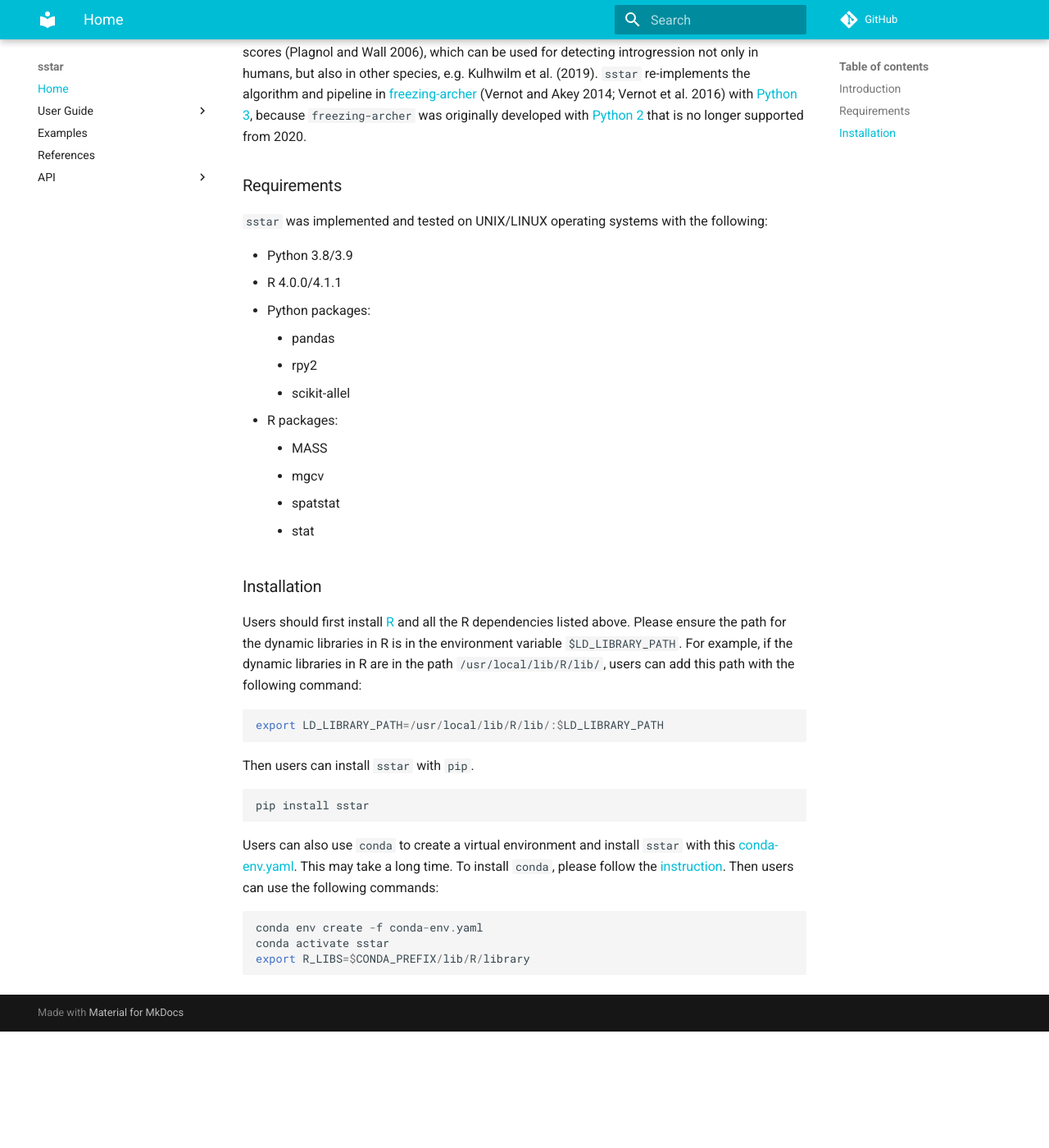
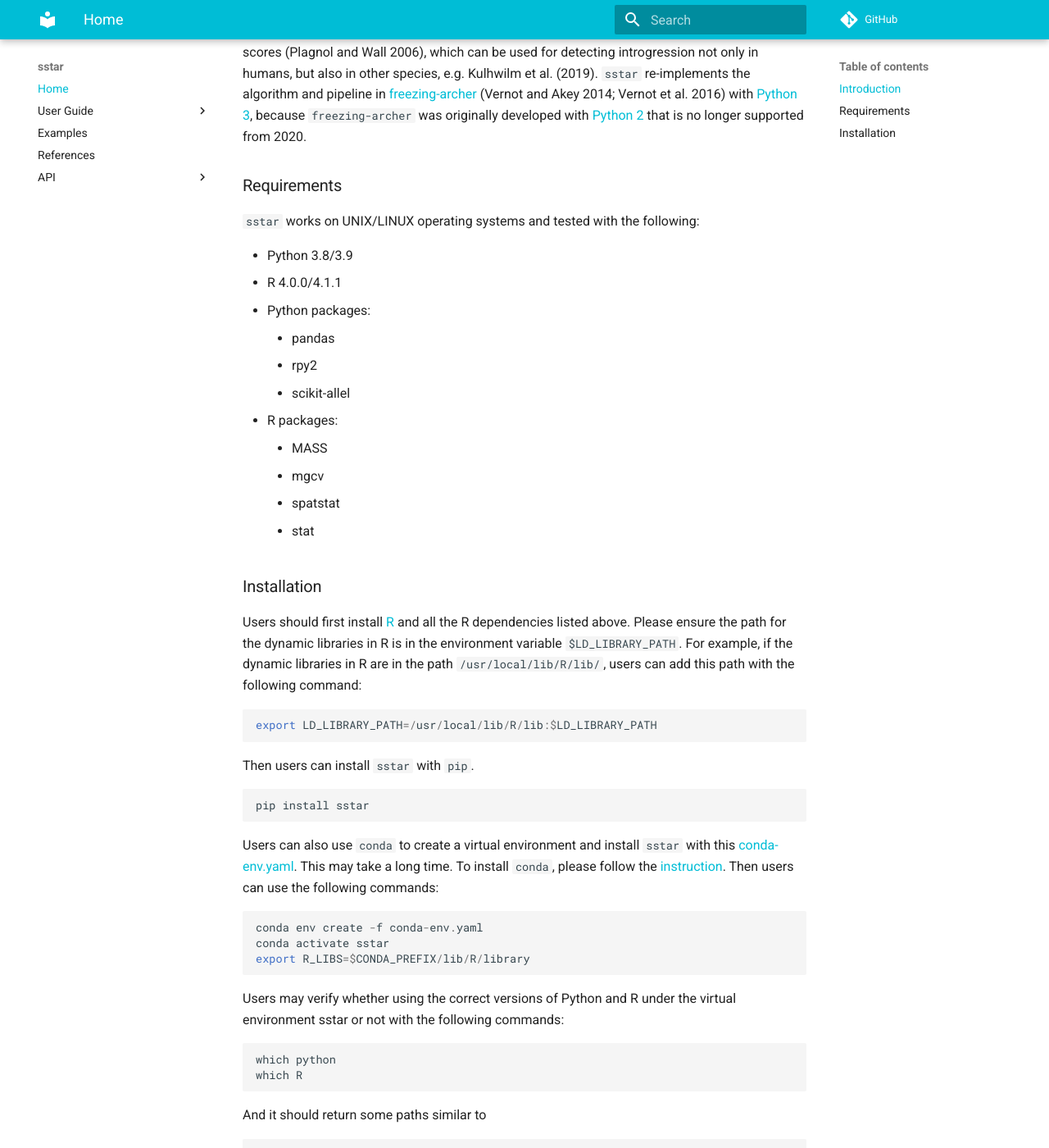
Before and after one commit to xin-huang/sstar, an MkDocs documentation site: the page built from docs/index.md, in a window 1280 px wide and 1400 px high, scrolled down 200 px. Shown: the whole window at 82% size. Built offline with MkDocs 1.6.1 and Material for MkDocs 9.7.7, drawn with Linux system fonts in a browser that asks for light colours; comment, search, counter and statistics services are not loaded; before the commit the page ends 1458 px from its top, so only the background shows below that; some of the changed text lies outside the part shown.

Commit message:
Update docs

```diff
--- a/docs/index.md
+++ b/docs/index.md
@@ -6,7 +6,7 @@
 
 ### Requirements
 
-`sstar` was implemented and tested on UNIX/LINUX operating systems with the following:
+`sstar` works on UNIX/LINUX operating systems and tested with the following:
 
 - Python 3.8/3.9
 - R 4.0.0/4.1.1
@@ -24,7 +24,7 @@
 
 Users should first install [R](https://cran.r-project.org/) and all the R dependencies listed above. Please ensure the path for the dynamic libraries in R is in the environment variable `$LD_LIBRARY_PATH`. For example, if the dynamic libraries in R are in the path `/usr/local/lib/R/lib/`, users can add this path with the following command:
 
-	export LD_LIBRARY_PATH=/usr/local/lib/R/lib/:$LD_LIBRARY_PATH
+	export LD_LIBRARY_PATH=/usr/local/lib/R/lib:$LD_LIBRARY_PATH
 
 Then users can install `sstar` with `pip`.
 
@@ -35,3 +35,13 @@
 	conda env create -f conda-env.yaml
 	conda activate sstar
 	export R_LIBS=$CONDA_PREFIX/lib/R/library
+
+Users may verify whether using the correct versions of Python and R under the virtual environment sstar or not with the following commands:
+
+	which python
+	which R
+
+And it should return some paths similar to
+
+	/path/to/conda/envs/sstar/bin/python
+	/path/to/conda/envs/sstar/bin/R
```
